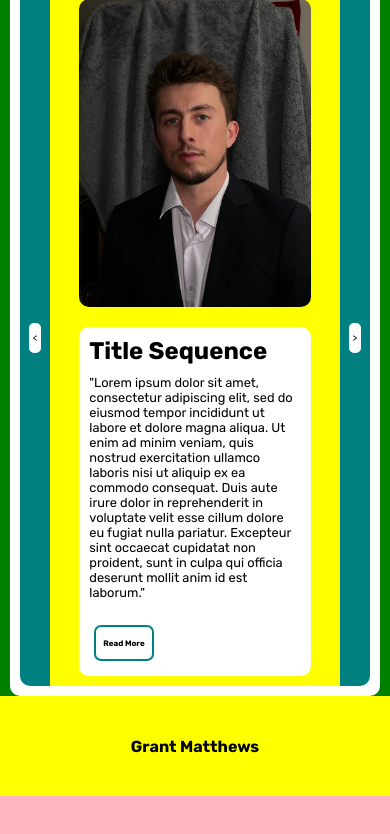
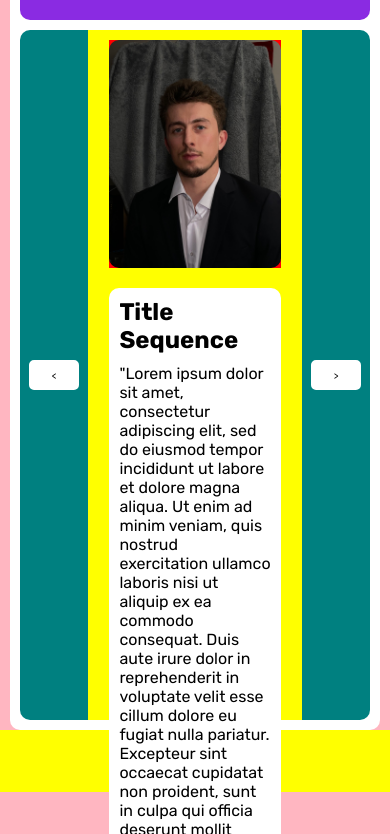
Before and after one commit to grantmatthews18/mywebsite, a plain HTML site: page index.html in a window 390 px wide. Shown: the part 101-935 px from the top of the page. Before the commit the page ends 897 px from the top, so only its background shows below. Drawn offline with Linux system fonts and the light colour scheme.

Commit message:
Working On Responsive Design

```diff
--- a/index.html
+++ b/index.html
@@ -37,24 +37,38 @@
                 </div>
             </header>
 
-            <div class="article-box">
-                <div class="arrow">
+            <script src="scripts/slideshow.js" async></script>
+            <div class="slideshow">
+                <div class="arrow button" onclick="previousSlide(this)">
                     <p>&lt;</p>
                 </div>
-                <article class="article">
-                    <div id="left_side_article">
+                <div class="article-box">
+                    <article class="article"  id="article1">
+                        <div id="text_side_article">
                             <h1>Title Sequence</h1>
                             <p id="p1">"Lorem ipsum dolor sit amet, consectetur adipiscing elit, sed do eiusmod tempor incididunt ut labore et dolore magna aliqua. Ut enim ad minim veniam, quis nostrud exercitation ullamco laboris nisi ut aliquip ex ea commodo consequat. Duis aute irure dolor in reprehenderit in voluptate velit esse cillum dolore eu fugiat nulla pariatur. Excepteur sint occaecat cupidatat non proident, sunt in culpa qui officia deserunt mollit anim id est laborum."</p>
-                        <p id="p2">"Lorem ipsum dolor sit amet, consectetur adipiscing elit, sed do eiusmod tempor incididunt ut labore et dolore magna aliqua. Ut enim ad minim veniam, quis nostrud exercitation ullamco laboris nisi ut aliquip ex ea commodo consequat. Duis aute irure dolor in reprehenderit in voluptate velit esse cillum dolore eu fugiat nulla pariatur. Excepteur sint occaecat cupidatat non proident, sunt in culpa qui officia deserunt mollit anim id est laborum."</p>
                             <div class="button">
                                 <h5>Read More</h5>
                             </div>
                         </div>
-                    <div id="right_side_article">
+                        <div id="img_side_article">
                             <img src="media/images/me_temp.jpg" alt="Headshot Of Grant">
                         </div>
                     </article>
-                <div class="arrow">
+                    <article class="article"  id="article2">
+                        <div id="text_side_article">
+                            <h1>Title Sequence</h1>
+                            <p id="p1">"222Lorem ipsum dolor sit amet, consectetur adipiscing elit, sed do eiusmod tempor incididunt ut labore et dolore magna aliqua. Ut enim ad minim veniam, quis nostrud exercitation ullamco laboris nisi ut aliquip ex ea commodo consequat. Duis aute irure dolor in reprehenderit in voluptate velit esse cillum dolore eu fugiat nulla pariatur. Excepteur sint occaecat cupidatat non proident, sunt in culpa qui officia deserunt mollit anim id est laborum."</p>
+                            <div class="button">
+                                <h5>Read More</h5>
+                            </div>
+                        </div>
+                        <div id="img_side_article">
+                            <img src="media/images/me_temp.jpg" alt="Headshot Of Grant">
+                        </div>
+                    </article>
+                </div>
+                <div class="arrow button" onclick="nextSlide(this)">
                     <p>&gt;</p>
                 </div>
             </div>
@@ -63,6 +77,8 @@
 
         <footer>
             <h4>Grant Matthews</h4>
+            <p id="debugnum">1</p>
+            <p id="debug2">test</p>
         </footer>
 
     </body>
--- /dev/null
+++ b/scripts/slideshow.js
@@ -0,0 +1,29 @@
+let totalSlides = 2;
+let currSlide = 1;
+
+//This is janky af but it technically works so I am leaving it
+document.getElementById('article1').parentElement.parentElement.classList.add('showSlide1');
+
+function nextSlide(x) {
+    x.parentElement.classList.remove('showSlide'+ currSlide);
+    if(currSlide === totalSlides){
+        currSlide = 1;
+    }
+    else{
+        currSlide += 1
+    }
+    x.parentElement.classList.add('showSlide'+ currSlide);
+    document.getElementById('debugnum').innerHTML = currSlide;
+}
+
+function previousSlide(x){
+    x.parentElement.classList.remove('showSlide'+ currSlide);
+    if(currSlide === 1){
+        currSlide = totalSlides;
+    }
+    else{
+        currSlide-= 1;
+    }
+    x.parentElement.classList.add('showSlide'+ currSlide);
+    document.getElementById('debugnum').innerHTML = currSlide;
+}
--- a/style/site_style.css
+++ b/style/site_style.css
@@ -16,32 +16,53 @@ ul{
 }
 
 body{
-    background-color: green;
     max-width: 2050px;
-    max-height: 100vh;
     margin:  0px auto;
+    padding-top: 1px;
+    height: 99.5%; /* 99.5 to account for auto browser padding, again janky but gets the job done */
+    display: flex;
+    flex-direction: column;
+}
+
+.button{
+    background-color: white;
+    border-color: teal;
+    border-radius: 10px;
+    border-style: solid;
+    border-width: 3px;
+    display: inline-flex;
+    justify-content: center;
+    align-items: center;
+    cursor: pointer;
+}
+
+.button:hover{
+    background-color: teal;
+    border-color: white;
 }
 
 /*Main Content of The Page*/
 .content{
+    background-color: white;
     max-width: 2000px;
+    min-height: 800px;
     padding: 25px;
     margin: 25px 25px 0px 25px;
-    background-color: white;
     border-radius: 25px;
+    flex: 1 1 auto;
+    display: flex;
+    flex-direction: column;
 }
 
 /*Navigation Rules/Header */
-
 .header{
     background-color: blueviolet; /*temporary*/
     height: 100px;
-    max-width: 1950px;
     border-radius: 25px;
+    margin: 25px 25px 25px 25px;
     display: flex;
     justify-content: space-between;
     align-items: center;
-    margin: 25px 25px 25px 25px;
     z-index: 10;
 }
 
@@ -58,6 +79,7 @@ body{
     margin-left: 25px;
 }
 
+/* Mobile Hamburger Menu Icon. Only visible when width is <1000 */
 .hamburger{
     display: none;
 }
@@ -65,12 +87,13 @@ body{
 .bar{
 }
 
+/* Container for site links and social links. Largely useless for desktop display */
 .nav_menu{
     flex-grow: 3;
     display: flex;
 }
 
-/*Navigation Links*/
+/*Site Navigation Links*/
 #site_links{
     flex-grow: 2;
     padding: 0px;
@@ -79,16 +102,17 @@ body{
     justify-content: center;
     align-items: center;
 }
-
 #site_links li{
     margin: 0px 25px;
 }
-
 #site_links a{
     color: black;
     text-decoration: none;
     font-size: 1rem;
     font-weight: 300;
+}
+#site_links a:hover{
+    color: white;
 }
 
 /* Social Links */
@@ -103,203 +127,124 @@ body{
     padding: 0px;
     margin: 0px 0.25rem;
 }
-
+/* Need to push icons in 25px from right side of header bar */
 #nav_social #last_icon{
     margin-right: 25px;
 }
 
 /*Holds Article Content */
-.article-box{
+.slideshow{
     background-color: teal;
     padding: 0px;
-    margin: 50px;
+    margin: 25px;
     border-radius: 25px;
     display: flex;
-    justify-content: center;
+    justify-content: space-between;
     align-items: center;
+    flex: 1 1 auto;
 }
 
+/* Specific styling for buttons to scroll articles left and right */
 .arrow{
-    background-color: white;
-    border-radius: 10px;
-    border-style: solid;
-    border-width: 3px;
-    border-color: teal;
-    width: 25px;
+    flex: 0 0 50px;
     height: 50px;
     margin: 10px;
-    display: inline-flex;
-    justify-content: center;
-    align-items: center;
 }
 
-/*Article CSS */
+/* Box that holds all articles */
+.article-box{
+    flex: 1 1 auto;
+    height: 100%;
+    position: relative;
+}
+
+
 .article{
-    background-color: yellow;
-    width: 100%;
     display: flex;
     justify-content: space-around;
     align-items: center;
-
+    top: 0;
+    bottom: 0;
+    left: 0;
+    right: 0;
+    position: absolute;
+    opacity: 0; /*All articles start off with 0 opacity. slideshow.js sets first article to visible using .showSlideX classes below*/
+    transition: 0.3s;
+    background-color: green;
 }
 
-#left_side_article{
+/* Rules for a specific article */
+#article1{
+    flex-direction: row-reverse;
+}
+
+/* Rules to show and hide specific articles. There has to be a better way to do this which I will probably figure out at some point */
+.showSlide1 #article1{
+    opacity: 100;
+}
+
+.showSlide2 #article2{
+    opacity: 100;
+}
+
+#text_side_article{
     background-color: white;
     border-radius: 25px;
-    width: 40%;
-    max-height: 1000px;
+    z-index: 2; /* Needed to place any text/button over the top of any image. Hard to explain in comment */
+    flex: 0 1 40%;
+    margin: 25px;
 }
 
-#left_side_article h1{
+/* Header Rules */
+#text_side_article h1{
     font-size: 3rem;
     margin: 25px 25px;
 }
 
-#left_side_article p{
+/* Main text rules */
+#text_side_article p{
     margin: 25px 25px;
 }
 
 .article .button{
-    background-color: white;
-    border-radius: 10px;
-    border-style: solid;
-    border-width: 3px;
-    border-color: teal;
-    display: inline-flex;
-    align-items: center;
     height: 30px;
     padding: 10px;
     margin: 25px 25px;
 }
 
-#right_side_article{
+#img_side_article{
+    background-color: red;
     display: inline-flex;
     justify-content: center;
-    width: 40%;
+    flex: 0 2 40%;
+    margin: 24px;
 }
 
-#right_side_article img{
-    height: 900px;
+#img_side_article img{
+    height: 100%;
+    width: 100%;
     border-radius: 25px;
+    flex: 0 0 100%;
 }
 
 /*Footer*/
 footer{
-    background-color: yellow;
     display: flex;
     justify-content: center;
     align-items: center;
-    height: 100px;
+    height: 50px;
     width: 100%;
 }
 
 /*Breakpoints*/
 
-@media only screen and (max-width: 1650px) {
-    #p2{
-        display: none;
+/* 1500px Swap To Vertical Article */
+@media only screen and (max-width: 1500px){
+    .article{
+        flex-direction: column-reverse;
     }
-
-    #right_side_article img{
-        height: 750px;
-    }
-}
-
-@media only screen and (max-width: 1450px) {
-    #left_side_article h1{
-        font-size: 2.4rem;
-    }
-    #left_side_article p{
-        font-size: 0.8rem;
-    }
-
-    #p2{
-        display: none;
-    }
-
-    #right_side_article img{
-        height: 600px;
-    }
-}
-
-/*Major Breakpoint - Resizing The Header and Article Box(es) */
-@media only screen and (max-width: 1250px) {
-    .content{
-        padding: 15px;
-        margin: 15px 15px 0px 15px;
-        border-radius: 15px;
-    }
-
-    .header{
-        height: 60px;
-        border-radius: 15px;
-        margin: 15px 15px 15px 15px;
-    }
-
-    #nav_title h2{
-        font-size: 1rem;
-        font-weight: 500;
-        margin-left: 15px;
-    }
-
-    #site_links li{
-        margin: 0px 15px;
-    }
-
-    #site_links a{
-        font-size: 0.9rem;
-        font-weight: 400;
-    }
-
-    #nav_social img{
-        height: 36px;
-        width: 36px;
-        padding: 0px;
-        margin: 0px 0.25rem;
-    }
-
-    #nav_social #last_icon{
-        margin-right: 15px;
-    }
-    .article-box{
-        margin: 30px;
-        border-radius: 15px;
-    }
-
-    .arrow{
-        border-radius: 7px;
-        border-style: solid;
-        border-width: 2px;
-        width: 15px;
-        height: 30px;
-        margin: 7px;
-        font-size: 0.6rem;
-    }
-
-    #left_side_article{
-        border-radius: 15px;
-    }
-
-    #left_side_article h1{
-        margin: 15px 15px;
-    }
-
-    #left_side_article p{
-        margin: 15px 15px;
-    }
-
-    .article .button{
-        border-radius: 7px;
-        border-width: 2px;
-        height: 18px;
-        padding: 7px;
-        margin: 15px 15px;
-        font-size: 0.6rem;
-    }
-
-    #right_side_article img{
-        height: 500px;
-        border-radius: 15px;
+    #article1{
+        flex-direction: column-reverse;
     }
 }
 
@@ -437,7 +382,7 @@ footer{
     }
 
     /*Holds Article Content */
-    .article-box{
+    .slideshow{
         background-color: teal;
         padding: 0px;
         margin: 0px;
@@ -467,7 +412,7 @@ footer{
         align-items: center;
     }
 
-    #left_side_article{
+    #text_side_article{
         background-color: white;
         border-radius: 10px;
         width: 80%;
@@ -475,12 +420,12 @@ footer{
         margin: 10px;
     }
 
-    #left_side_article h1{
+    #text_side_article h1{
         font-size: 1.5rem;
         margin: 10px 10px;
     }
 
-    #left_side_article p{
+    #text_side_article p{
         margin: 10px 10px;
     }
 
@@ -493,14 +438,14 @@ footer{
         font-size: 0.6rem;
     }
 
-    #right_side_article{
+    #img_side_article{
         display: inline-flex;
         justify-content: center;
         width: 80%;
         margin: 10px;
     }
 
-    #right_side_article img{
+    #img_side_article img{
         height: 100%;
         width: 100%;
         border-radius: 10px;
```
Lines whose indentation alone changed are shown as unchanged.
